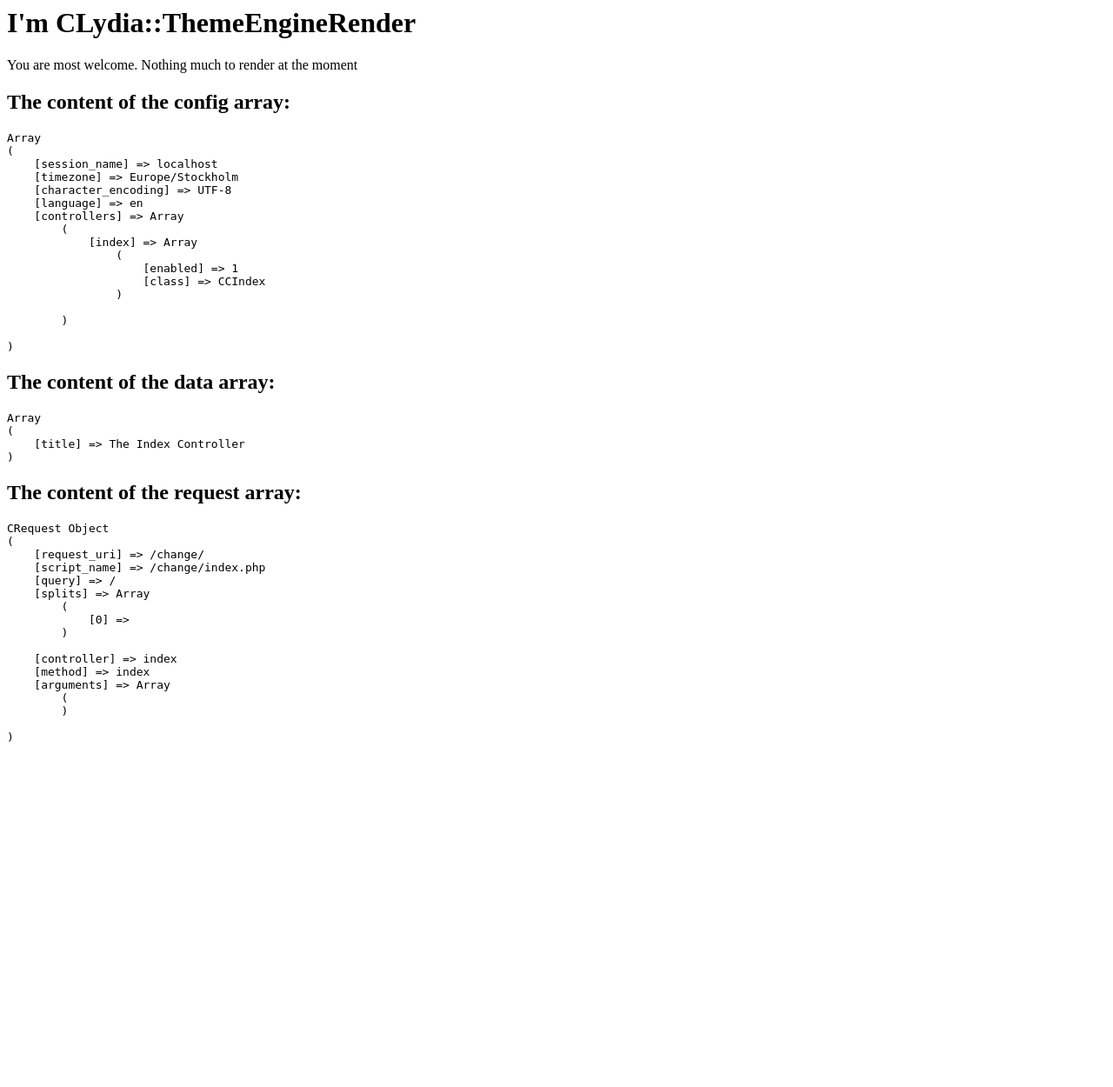
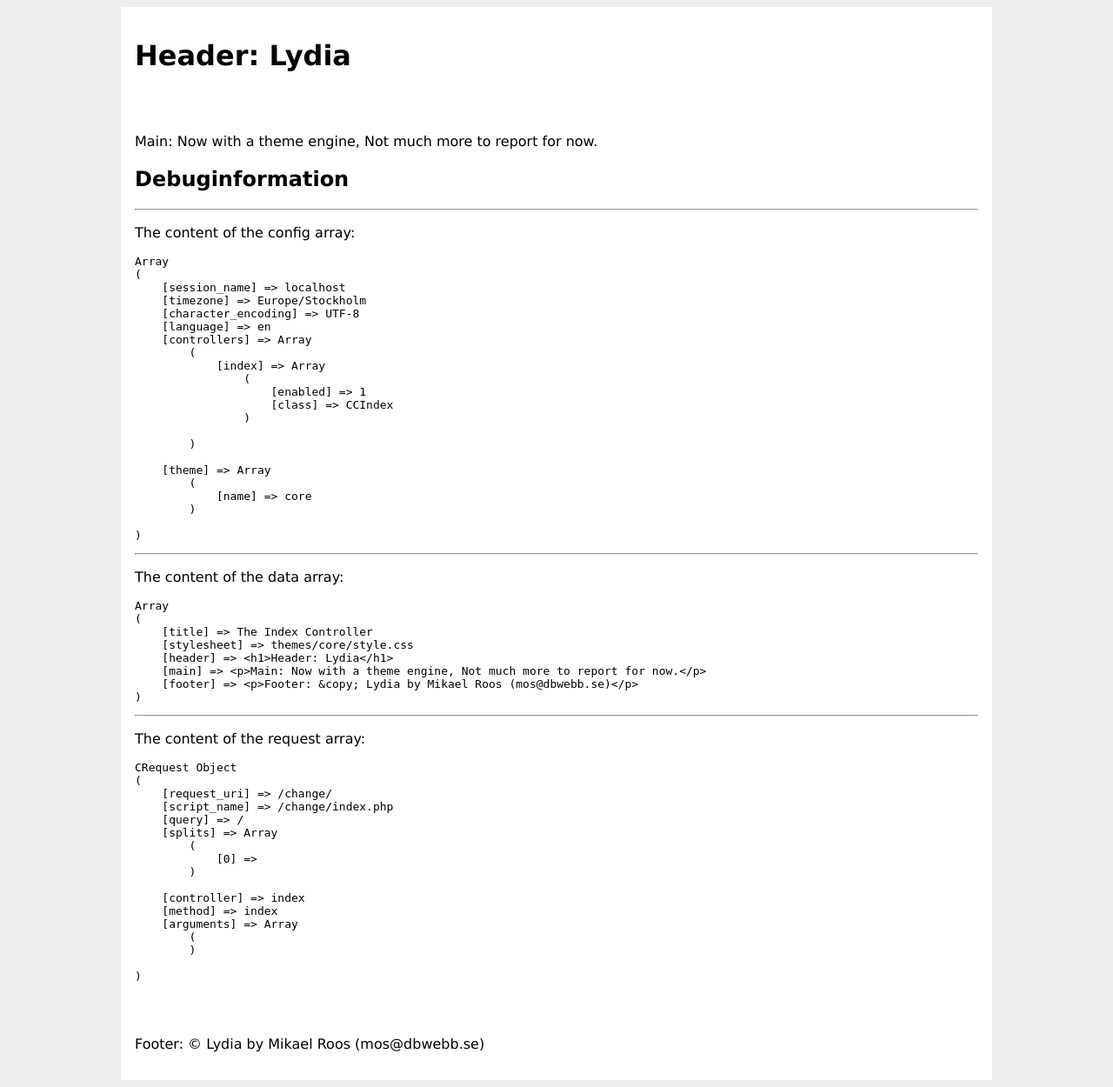
Before and after one commit to DanielNovoa/BTH-MVC, a PHP site: the page made by index.php in a window 1280 px wide. Shown: the whole page at 87% size. Before the commit the page ends 853 px from the top, so only its background shows below. Run offline with PHP 8.4, Linux system fonts and the light colour scheme.

Commit message:
Kmom02: Changes for step 3 completed

```diff
--- a/site/config.php
+++ b/site/config.php
@@ -43,3 +43,11 @@ $ly->config['language'] = 'en';
 $ly->config['controllers'] = array(
   'index'     => array('enabled' => true,'class' => 'CCIndex'),
 );
+
+/**
+ * Settings for the theme.
+ */
+$ly->config['theme'] = array(
+  // The name of the theme in the theme directory
+  'name'    => 'core',
+);
--- a/src/CLydia/CLydia.php
+++ b/src/CLydia/CLydia.php
@@ -75,13 +75,27 @@ class CLydia implements ISingleton {
 
 
   /**
-   * Theme Engine Render, renders the views using the selected theme.
+   * ThemeEngineRender, renders the reply of the request.
    */
   public function ThemeEngineRender() {
-    echo "<h1>I'm CLydia::ThemeEngineRender</h1><p>You are most welcome. Nothing much to render at the moment</p>";
-    echo "<h2>The content of the config array:</h2><pre>", htmlentities(print_r($this->config, true)) . "</pre>";
-    echo "<h2>The content of the data array:</h2><pre>", htmlentities(print_r($this->data, true)) . "</pre>";
-    echo "<h2>The content of the request array:</h2><pre>", htmlentities(print_r($this->request, true)) . "</pre>";
+    // Get the paths and settings for the theme
+    $themeName   = $this->config['theme']['name'];
+    $themePath   = LYDIA_INSTALL_PATH . "/themes/{$themeName}";
+    $themeUrl    = "themes/{$themeName}";
+
+    // Add stylesheet path to the $ly->data array
+    $this->data['stylesheet'] = "{$themeUrl}/style.css";
+
+    // Include the global functions.php and the functions.php that are part of the theme
+    $ly = &$this;
+    $functionsPath = "{$themePath}/functions.php";
+    if(is_file($functionsPath)) {
+      include $functionsPath;
+    }
+
+    // Extract $ly->data to own variables and handover to the template file
+    extract($this->data);
+    include("{$themePath}/default.tpl.php");
   }
 
 }
--- /dev/null
+++ b/themes/core/default.tpl.php
@@ -0,0 +1,20 @@
+<!doctype html>
+<html lang="sv">
+<head>
+  <meta charset="utf-8">
+  <title><?=$title?></title>
+  <link rel="stylesheet" href="<?=$stylesheet?>">
+</head>
+<body>
+  <div id="header">
+    <?=$header?>
+  </div>
+  <div id="main" role="main">
+    <?=$main?>
+    <?=get_debug()?>
+  </div>
+  <div id="footer">
+    <?=$footer?>
+  </div>
+</body>
+</html>
--- /dev/null
+++ b/themes/core/functions.php
@@ -0,0 +1,19 @@
+<?php
+/**
+* Helpers for the template file.
+*/
+$ly->data['header'] = '<h1>Header: Lydia</h1>';
+$ly->data['main']   = '<p>Main: Now with a theme engine, Not much more to report for now.</p>';
+$ly->data['footer'] = '<p>Footer: &copy; Lydia by Mikael Roos (mos@dbwebb.se)</p>';
+
+
+/**
+* Print debuginformation from the framework.
+*/
+function get_debug() {
+  $ly = CLydia::Instance();
+  $html = "<h2>Debuginformation</h2><hr><p>The content of the config array:</p><pre>" . htmlentities(print_r($ly->config, true)) . "</pre>";
+  $html .= "<hr><p>The content of the data array:</p><pre>" . htmlentities(print_r($ly->data, true)) . "</pre>";
+  $html .= "<hr><p>The content of the request array:</p><pre>" . htmlentities(print_r($ly->request, true)) . "</pre>";
+  return $html;
+}
--- /dev/null
+++ b/themes/core/style.css
@@ -0,0 +1,21 @@
+    /**
+    * Description: Core theme for Lydia
+    */
+
+    /**
+    * Structure
+    */
+    html{}
+    body{
+       background-color:#eee;
+       font: 1em Verdana, Arial, Helvetica, sans-serif;
+    }
+
+    #header,
+    #main,
+    #footer {
+       margin:0 auto;
+       width:970px;
+       background-color:#fff;
+       padding: 1em;
+    }
```
